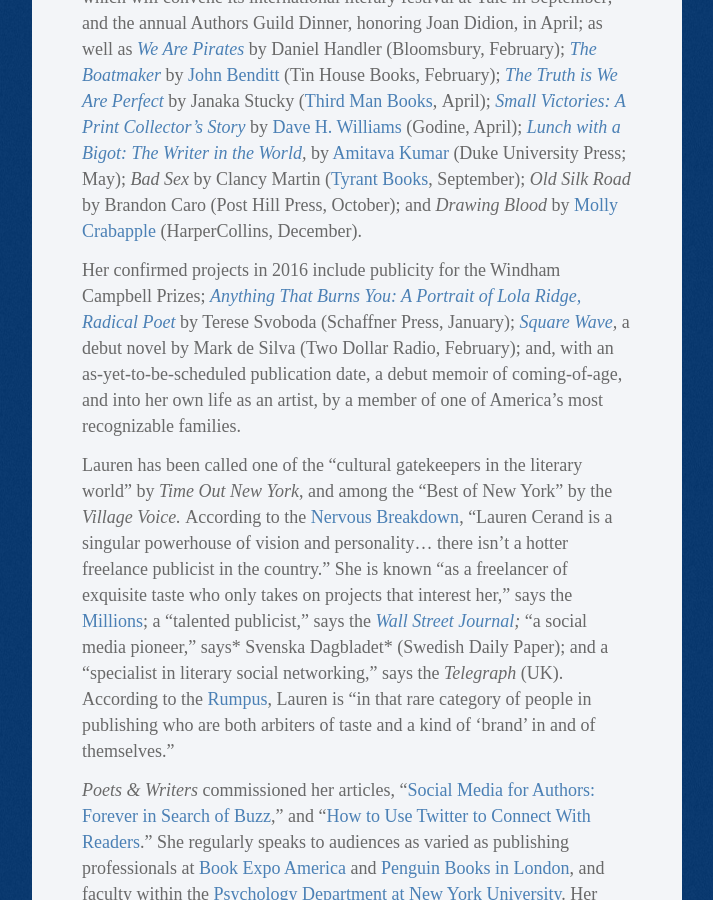
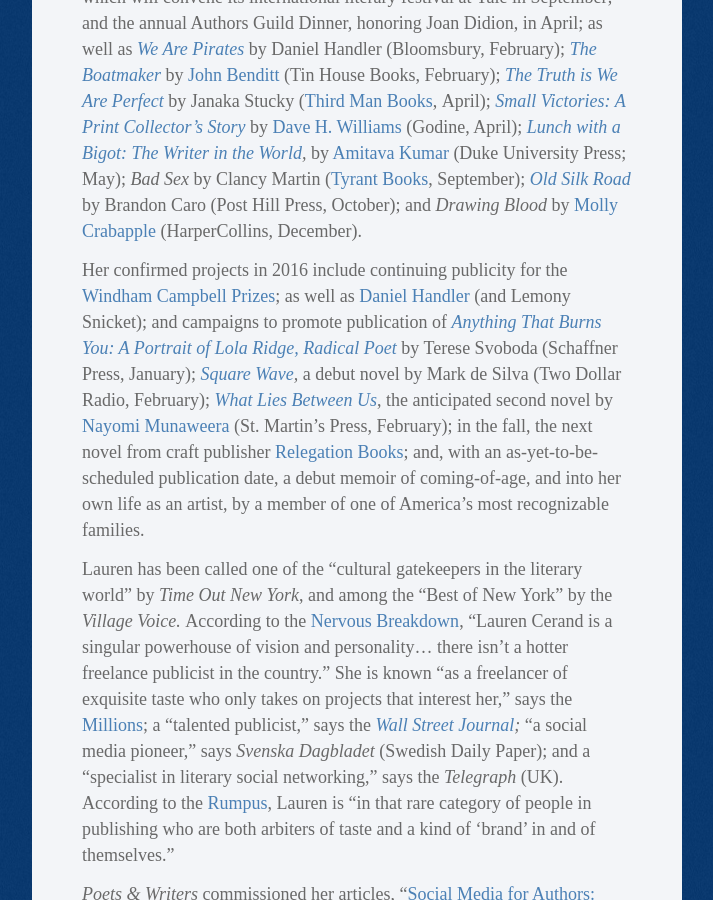
Before and after one commit to sonnetmedia/laurencerand.com, a Jekyll site: the page built from _pages/home.md, in a window 1280 px wide and 900 px high, scrolled down 744 px. Shown: the whole window, without its empty margins (33-746 px from the left). Built offline with Jekyll 4.4.1, drawn with Linux system fonts in a browser that asks for light colours.

Commit message:
update home page
Signed-off-by: budparr <budparr@sonnetmedia.net>

```diff
--- a/_pages/home.md
+++ b/_pages/home.md
@@ -2,15 +2,15 @@
 image: "145_Lauren_Cerand_056_Web.jpg"
 permalink: "/"
 ---
-&#8220;There are publicists, and then there is Lauren Cerand,&#8221; said Flavorwire, counting her among &#8220;35 Writers Who Run the Literary Internet,&#8221; in 2014.
+“There are publicists, and then there is Lauren Cerand,” said Flavorwire, counting her among “35 Writers Who Run the Literary Internet,” in 2014.
 
-Her work in 2015 includes publicity for the [Windham Campbell Prizes][1], which will convene its international literary festival at Yale in September; and the annual Authors Guild Dinner, honoring Joan Didion, in April; as well as [*We Are Pirates*][2] by Daniel Handler (Bloomsbury, February); [*The Boatmaker*][3] by [John Benditt][4] (Tin House Books, February); [*The Truth is We Are Perfect*][5] by Janaka Stucky ([Third Man Books][6], April); [*Small Victories: A Print Collector&#8217;s Story*][7] by [Dave H. Williams][8] (Godine, April); *[Lunch with a Bigot: The Writer in the World][9],* by [Amitava Kumar][10] (Duke University Press; May); *Bad Sex* by Clancy Martin ([Tyrant Books][11], September); *Old Silk Road* by Brandon Caro (Post Hill Press, October); and *Drawing Blood* by [Molly Crabapple][12] (HarperCollins, December).
+Her work in 2015 includes publicity for the [Windham Campbell Prizes][1], which will convene its international literary festival at Yale in September; and the annual Authors Guild Dinner, honoring Joan Didion, in April; as well as [*We Are Pirates*][2] by Daniel Handler (Bloomsbury, February); [*The Boatmaker*][3] by [John Benditt][4] (Tin House Books, February); [*The Truth is We Are Perfect*][5] by Janaka Stucky ([Third Man Books][6], April); [*Small Victories: A Print Collector&#8217;s Story*][7] by [Dave H. Williams][8] (Godine, April); *[Lunch with a Bigot: The Writer in the World][9],* by [Amitava Kumar][10] (Duke University Press; May); *Bad Sex* by Clancy Martin ([Tyrant Books][11], September); [*Old Silk Road*][27] by Brandon Caro (Post Hill Press, October); and *Drawing Blood* by [Molly Crabapple][12] (HarperCollins, December).
 
-Her confirmed projects in 2016 include publicity for the Windham Campbell Prizes; *[Anything That Burns You: A Portrait of Lola Ridge, Radical Poet][13]* by Terese Svoboda (Schaffner Press, January); *[Square Wave][14],* a debut novel by Mark de Silva (Two Dollar Radio, February); and, with an as-yet-to-be-scheduled publication date, a debut memoir of coming-of-age, and into her own life as an artist, by a member of one of America&#8217;s most recognizable families.
+Her confirmed projects in 2016 include continuing publicity for the [Windham Campbell Prizes][1]; as well as [Daniel Handler][28] (and Lemony Snicket); and campaigns to promote publication of *[Anything That Burns You: A Portrait of Lola Ridge, Radical Poet][13]* by Terese Svoboda (Schaffner Press, January); *[Square Wave][14],* a debut novel by Mark de Silva (Two Dollar Radio, February); [*What Lies Between Us*][29], the anticipated second novel by [Nayomi Munaweera][29] (St. Martin's Press, February); in the fall, the next novel from craft publisher [Relegation Books][30]; and, with an as-yet-to-be-scheduled publication date, a debut memoir of coming-of-age, and into her own life as an artist, by a member of one of America’s most recognizable families.
 
-Lauren has been called one of the “cultural gatekeepers in the literary world” by *Time Out New York*, and among the &#8220;Best of New York&#8221; by the *Village Voice.* According to the [Nervous Breakdown][15], “Lauren Cerand is a singular powerhouse of vision and personality… there isn’t a hotter freelance publicist in the country.” She is known &#8220;as a freelancer of exquisite taste who only takes on projects that interest her,” says the [Millions][16]; a &#8220;talented publicist,&#8221; says the *[Wall Street Journal][17];* “a social media pioneer,” says* Svenska Dagbladet* (Swedish Daily Paper); and a &#8220;specialist in literary social networking,&#8221; says the *Telegraph* (UK). According to the [Rumpus][18], Lauren is “in that rare category of people in publishing who are both arbiters of taste and a kind of ‘brand’ in and of themselves.”
+Lauren has been called one of the “cultural gatekeepers in the literary world” by *Time Out New York*, and among the “Best of New York” by the *Village Voice.* According to the [Nervous Breakdown][15], “Lauren Cerand is a singular powerhouse of vision and personality… there isn’t a hotter freelance publicist in the country.” She is known “as a freelancer of exquisite taste who only takes on projects that interest her,” says the [Millions][16]; a “talented publicist,” says the *[Wall Street Journal][17];* “a social media pioneer,” says *Svenska Dagbladet* (Swedish Daily Paper); and a “specialist in literary social networking,” says the *Telegraph* (UK). According to the [Rumpus][18], Lauren is “in that rare category of people in publishing who are both arbiters of taste and a kind of ‘brand’ in and of themselves.”
 
-*Poets & Writers* commissioned her articles, “[Social Media for Authors: Forever in Search of Buzz][19],&#8221; and “[How to Use Twitter to Connect With Readers][20].&#8221; She regularly speaks to audiences as varied as publishing professionals at [Book Expo America][21] and [Penguin Books in London][22], and faculty within the [Psychology Department at New York University][23]. Her speaking engagements in 2015 include appearances at the [Tennessee Williams New Orleans Literary Festival][24], [Yale Writers Conference][25], and [New School Summer Writers Colony][26].
+*Poets & Writers* commissioned her articles, “[Social Media for Authors: Forever in Search of Buzz][19],” and “[How to Use Twitter to Connect With Readers][20].” She regularly speaks to audiences as varied as publishing professionals at [Book Expo America][21] and [Penguin Books in London][22], and faculty within the [Psychology Department at New York University][23]. Her speaking engagements in 2015 include appearances at the [Tennessee Williams New Orleans Literary Festival][24], [Yale Writers Conference][25], and [New School Summer Writers Colony][26].
 
 Lauren is a graduate of Cornell University.
 
```
Also changed, not shown: other parts of _pages/home.md (+5 -0 lines).
